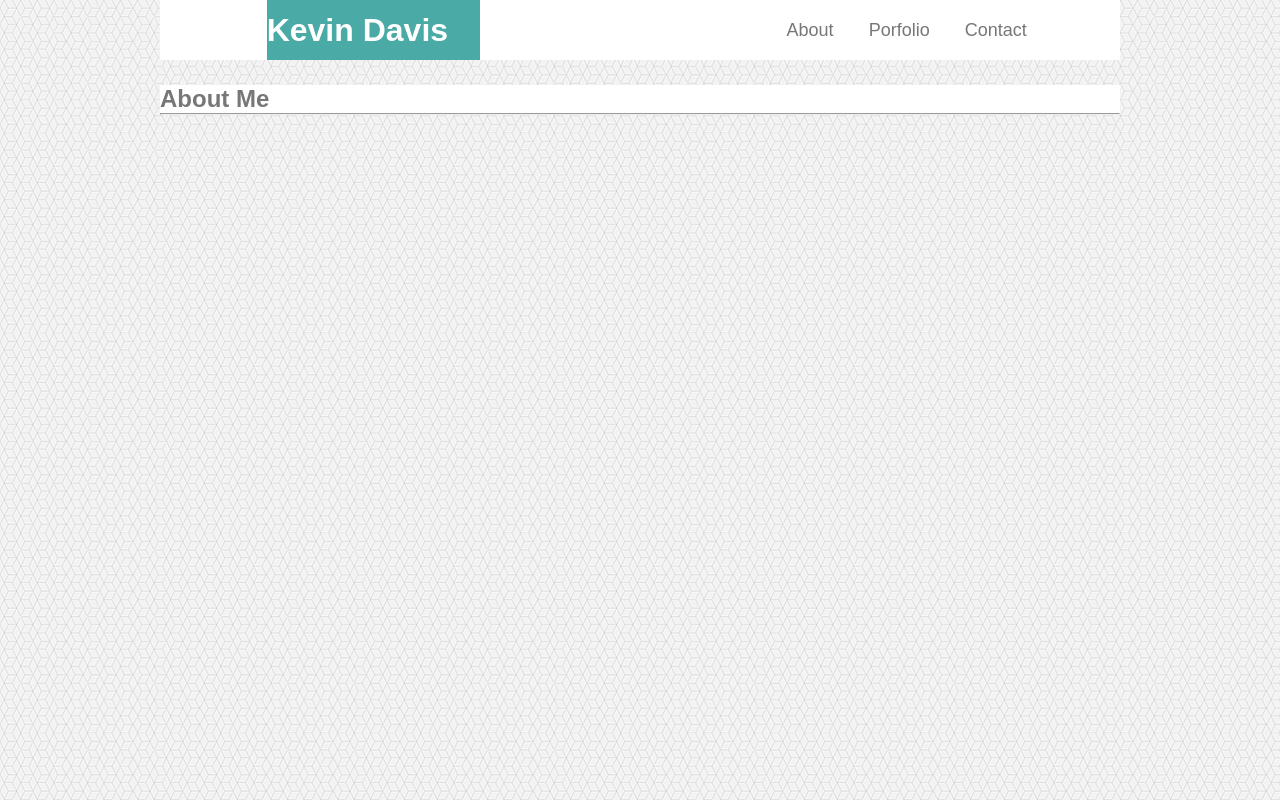
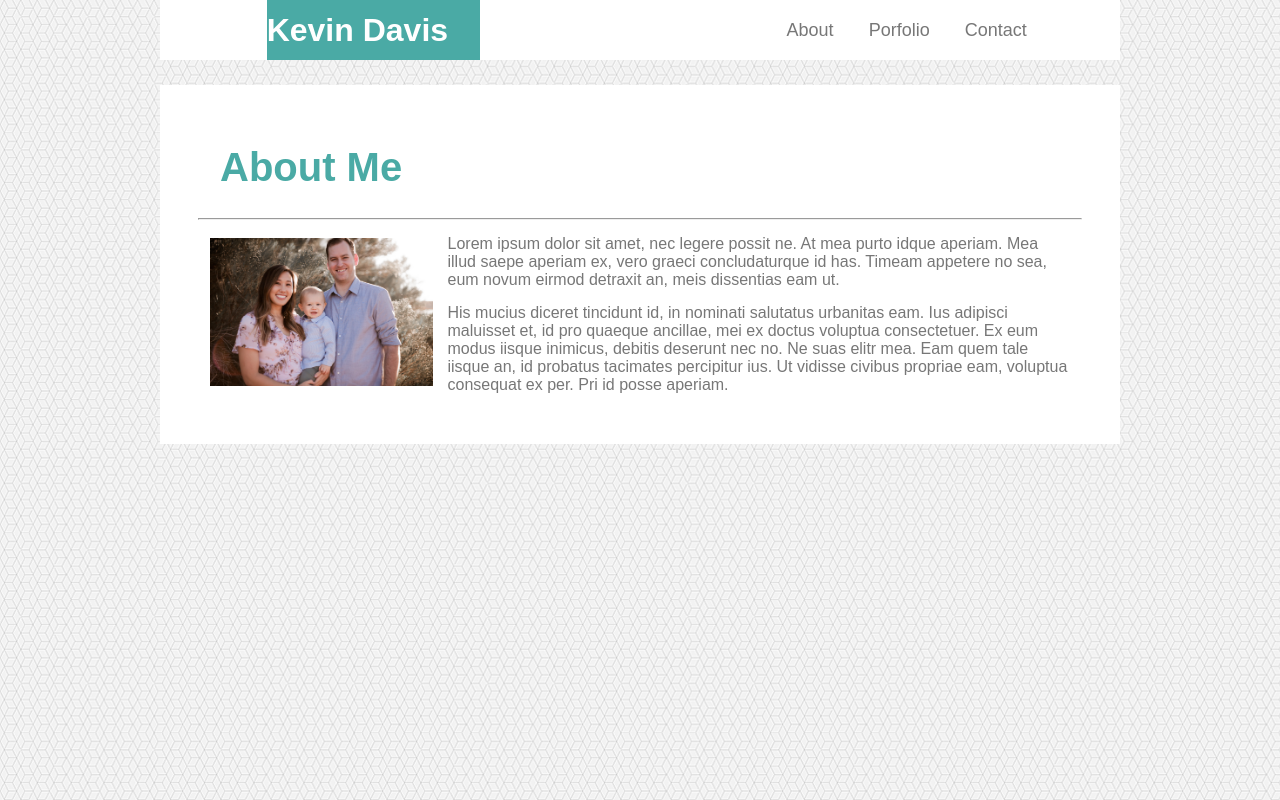
Before and after one commit to dawnpatrol506/Basic-Portfolio, a plain HTML site: page index.html in a window 1280 px wide. Drawn offline with Linux system fonts and the light colour scheme.

Commit message:
added image and filler text to index.html

```diff
--- a/assets/css/style.css
+++ b/assets/css/style.css
@@ -56,4 +56,33 @@ a{
     grid-column: 2 / 3;
     grid-row: 2 / 3;
     margin-top: 25px;
+    color: #777;
+    padding: 35px;
 }
+
+.about-me:after{
+    content: "";
+    display: block;
+    clear: both;
+}
+
+.about-heading{
+    padding: 25px;
+    font-size: 2.5em;
+    color: #4aaaa5;
+}
+
+hr{
+    margin: 3px;
+}
+
+.family-photo{
+    max-width: 25%;
+    float: left;
+    margin: 15px;
+
+}
+
+p{
+    margin: 15px;
+}
--- a/index.html
+++ b/index.html
@@ -1,5 +1,6 @@
 <!DOCTYPE html>
 <html lang="en">
+
 <head>
     <meta charset="UTF-8">
     <meta name="viewport" content="width=device-width, initial-scale=1.0">
@@ -7,10 +8,13 @@
     <link rel="stylesheet" href="assets/css/style.css">
     <title>Kevin Davis About Me</title>
 </head>
+
 <body>
     <div class="full-container">
         <div class="header">
-            <h1 class="name-box"><span class="name-header">Kevin Davis</span></h1>
+            <h1 class="name-box">
+                <span class="name-header">Kevin Davis</span>
+            </h1>
             <nav class="nav-bar">
                 <a href="index.html">About</a>
                 <a href="portfolio.html">Porfolio</a>
@@ -18,11 +22,20 @@
             </nav>
         </div>
         <div class="about-me">
-            <h2 class="about-heading"><span>About Me</span></h2>
-            <hr class=>
-
+            <h2 class="about-heading">
+                <span>About Me</span>
+            </h2>
+            <hr />
+            <img class="family-photo" src="/assets/images/fam.jpg">
+            <p>Lorem ipsum dolor sit amet, nec legere possit ne. At mea purto idque aperiam. Mea illud saepe aperiam ex, vero
+                graeci concludaturque id has. Timeam appetere no sea, eum novum eirmod detraxit an, meis dissentias eam ut.</p>
+            <p>His mucius diceret tincidunt id, in nominati salutatus urbanitas eam. Ius adipisci maluisset et, id pro quaeque
+                ancillae, mei ex doctus voluptua consectetuer. Ex eum modus iisque inimicus, debitis deserunt nec no. Ne
+                suas elitr mea. Eam quem tale iisque an, id probatus tacimates percipitur ius. Ut vidisse civibus propriae
+                eam, voluptua consequat ex per. Pri id posse aperiam.</p>
         </div>
 
     </div>
 </body>
+
 </html>
```
Also changed, not shown: assets/images/fam.jpg (added).
